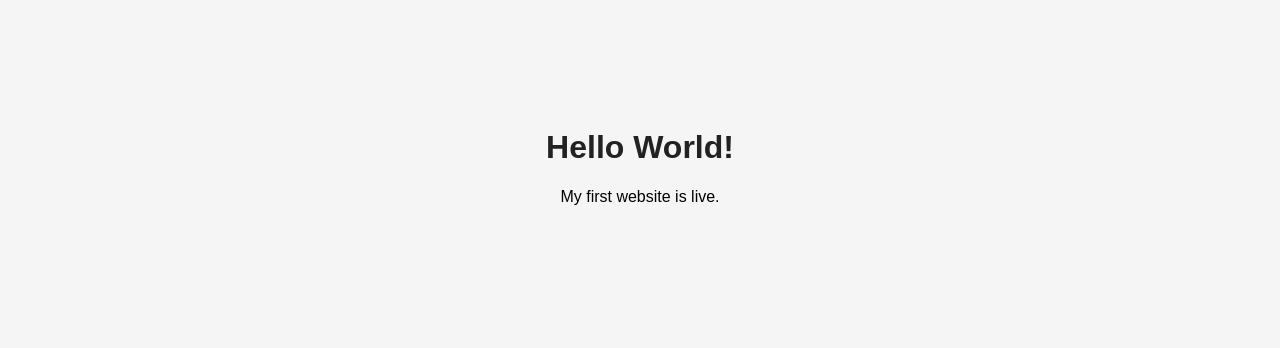
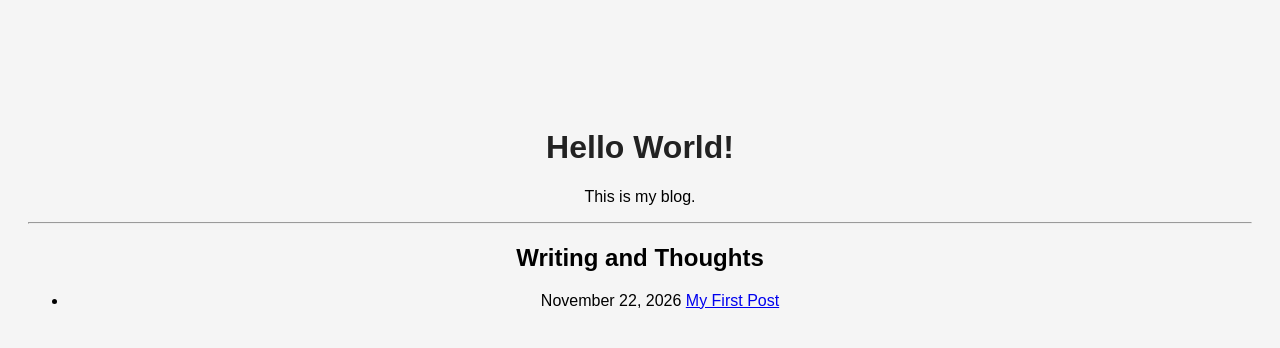
Before and after one commit to archishou/blog, a plain HTML site: page index.html in a window 1280 px wide. Drawn offline with Linux system fonts and the light colour scheme.

Commit message:
First post?

```diff
--- a/index.html
+++ b/index.html
@@ -19,6 +19,19 @@
 </head>
 <body>
     <h1>Hello World!</h1>
-    <p>My first website is live.</p>
+    <p>This is my blog.</p>
+
+    <hr>
+
+    <h2> Writing and Thoughts </h2>
+    <ul class="posts">
+            <li>
+                <time datetime="2026-11-22">November 22, 2026</time>
+                <a href="posts/my-first-post.html">
+                    My First Post
+                </a>
+            </li>
+    </ul>
+
 </body>
 </html>
```
Also changed, not shown: posts/cars-are-slow.html (added, +25 -0 lines).
